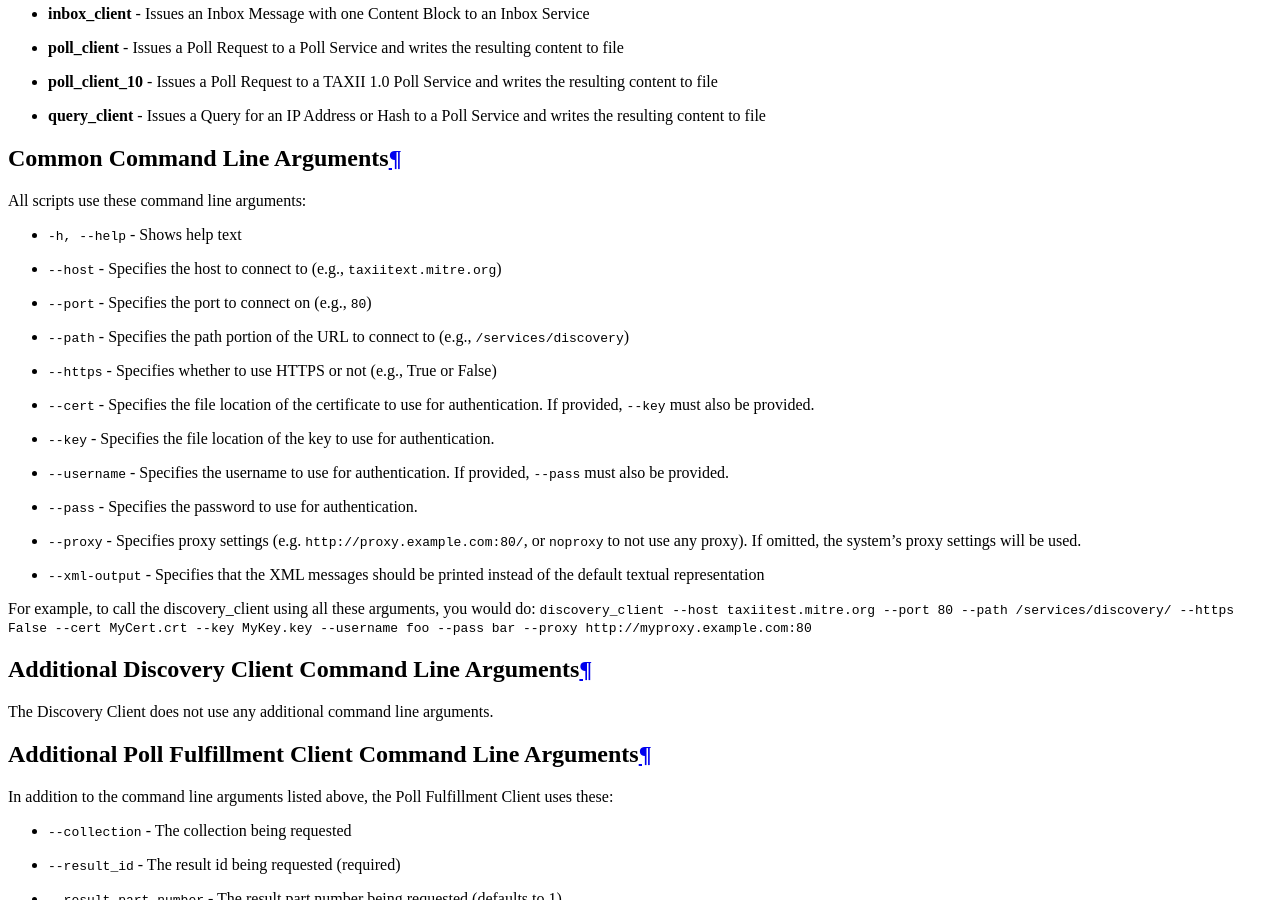
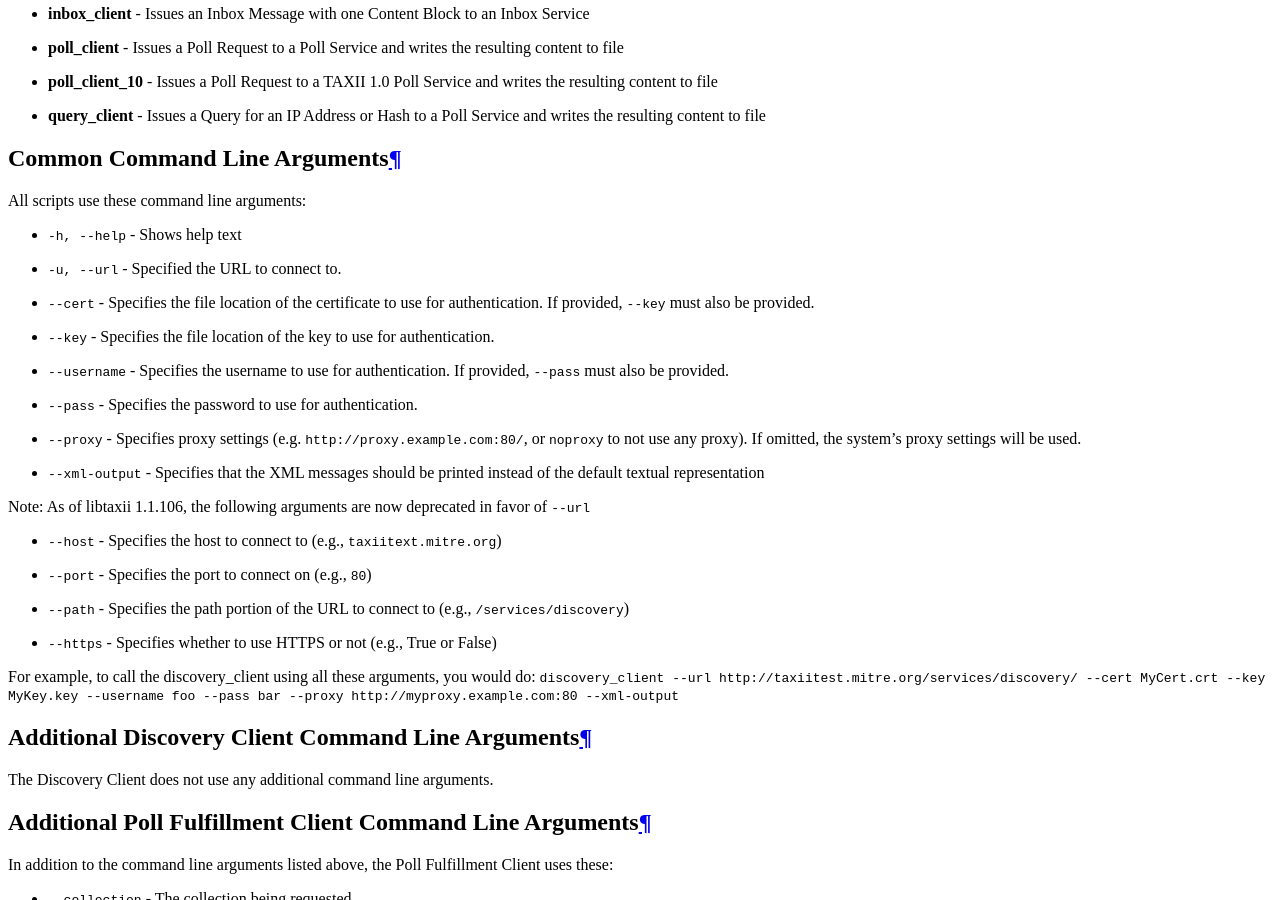
Before and after one commit to TAXIIProject/libtaxii, a Sphinx documentation site: the page built from docs/scripts.rst, in a window 1280 px wide and 900 px high, scrolled down 434 px. Built offline with Sphinx 7.4.7, drawn with Linux system fonts in a browser that asks for light colours.

Commit message:
Updated docs to reflect deprecated cli args

```diff
--- a/docs/scripts.rst
+++ b/docs/scripts.rst
@@ -25,11 +25,7 @@ Common Command Line Arguments
 All scripts use these command line arguments:
 
 * ``-h, --help`` - Shows help text
-* ``--host`` - Specifies the host to connect to (e.g., ``taxiitext.mitre.org``)
-* ``--port`` - Specifies the port to connect on (e.g., ``80``)
-* ``--path`` - Specifies the path portion of the URL to connect to
-  (e.g., ``/services/discovery``)
-* ``--https`` - Specifies whether to use HTTPS or not (e.g., True or False)
+* ``-u, --url`` - Specified the URL to connect to.
 * ``--cert`` - Specifies the file location of the certificate to use for
   authentication. If provided, ``--key`` must also be provided.
 * ``--key`` - Specifies the file location of the key to use for authentication.
@@ -41,8 +37,16 @@ All scripts use these command line arguments:
   will be used.
 * ``--xml-output`` - Specifies that the XML messages should be printed instead of the default textual representation
 
+Note: As of libtaxii 1.1.106, the following arguments are now deprecated in favor of ``--url``
+
+* ``--host`` - Specifies the host to connect to (e.g., ``taxiitext.mitre.org``)
+* ``--port`` - Specifies the port to connect on (e.g., ``80``)
+* ``--path`` - Specifies the path portion of the URL to connect to
+  (e.g., ``/services/discovery``)
+* ``--https`` - Specifies whether to use HTTPS or not (e.g., True or False)
+
 For example, to call the discovery_client using all these arguments, you would do:
-``discovery_client --host taxiitest.mitre.org --port 80 --path /services/discovery/ --https False --cert MyCert.crt --key MyKey.key --username foo --pass bar --proxy http://myproxy.example.com:80``
+``discovery_client --url http://taxiitest.mitre.org/services/discovery/ --cert MyCert.crt --key MyKey.key --username foo --pass bar --proxy http://myproxy.example.com:80 --xml-output``
 
 Additional Discovery Client Command Line Arguments
 --------------------------------------------------
```
